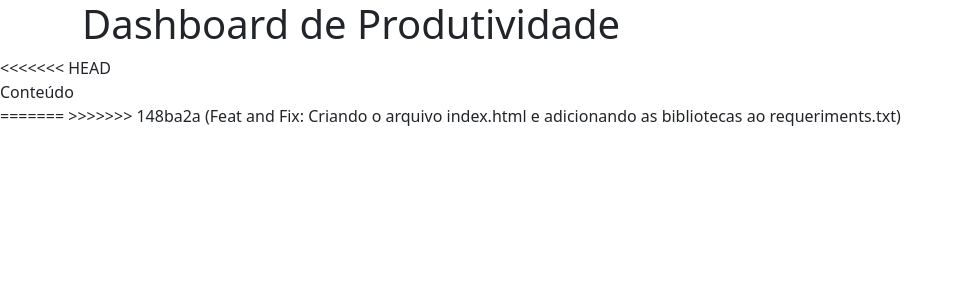
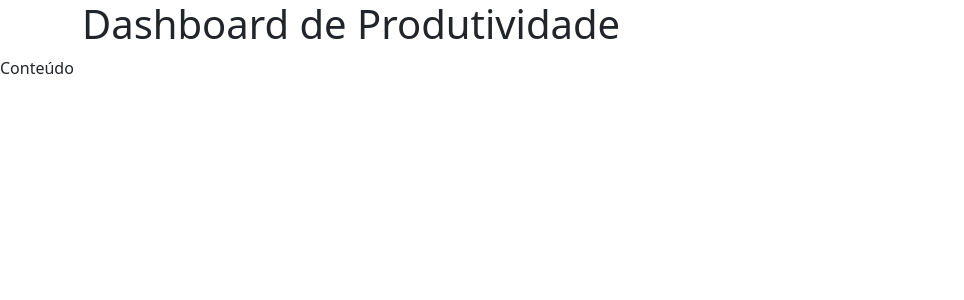
Before and after one commit to DevGabrielLuiz/Dashboard-de-Produtividade, a Flask app: page / in a window 1280 px wide. Shown: the top 300 px of the page, without its empty margins (0-964 px from the left). Run offline with Flask 3, Linux system fonts and the light colour scheme; some libraries are stand-ins or nearby versions.

Commit message:
Corrigindo arquivos

```diff
--- a/templates/index.html
+++ b/templates/index.html
@@ -15,11 +15,8 @@
             console.log('Conectado ao servidor!');
         });
     </script>
-<<<<<<< HEAD
     <div id="status">Conteúdo</div>
 
 
-=======
->>>>>>> 148ba2a (Feat and Fix: Criando o arquivo index.html e adicionando as bibliotecas ao requeriments.txt)
 </body>
 </html>
```
